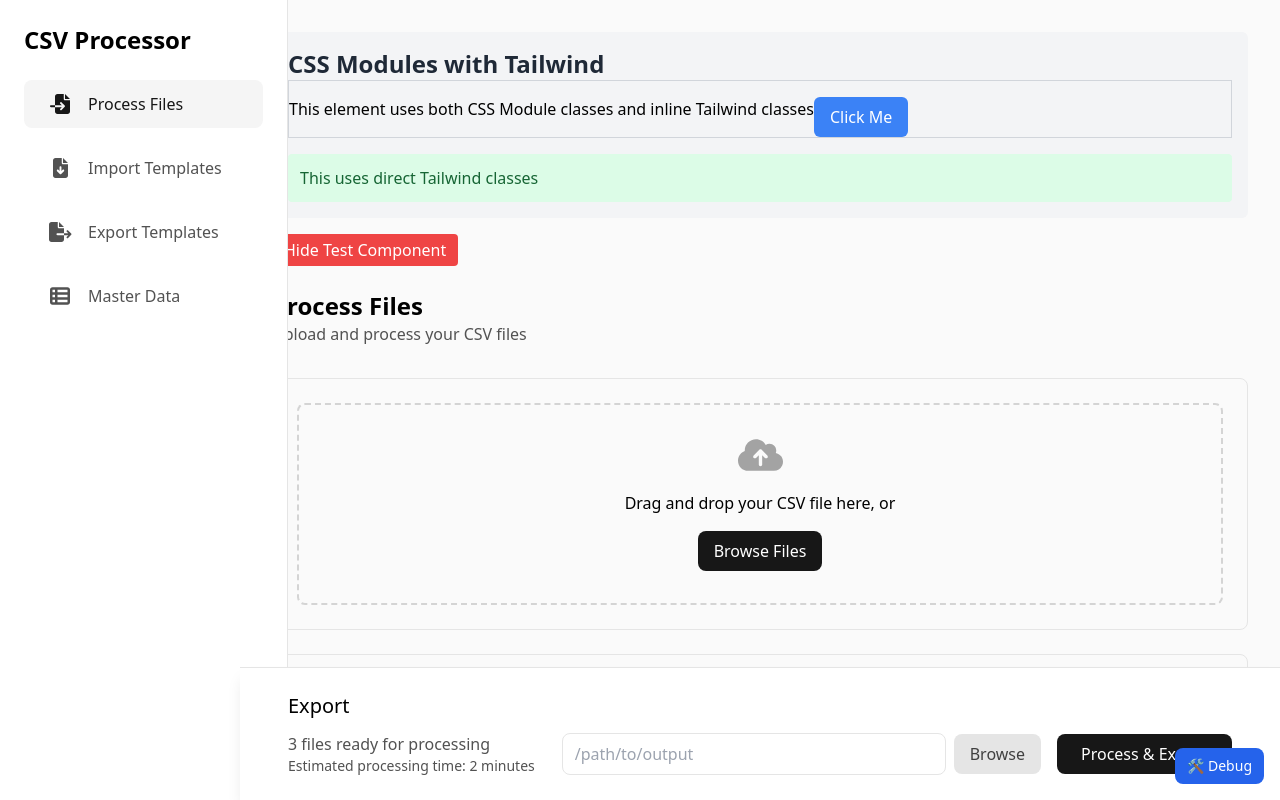
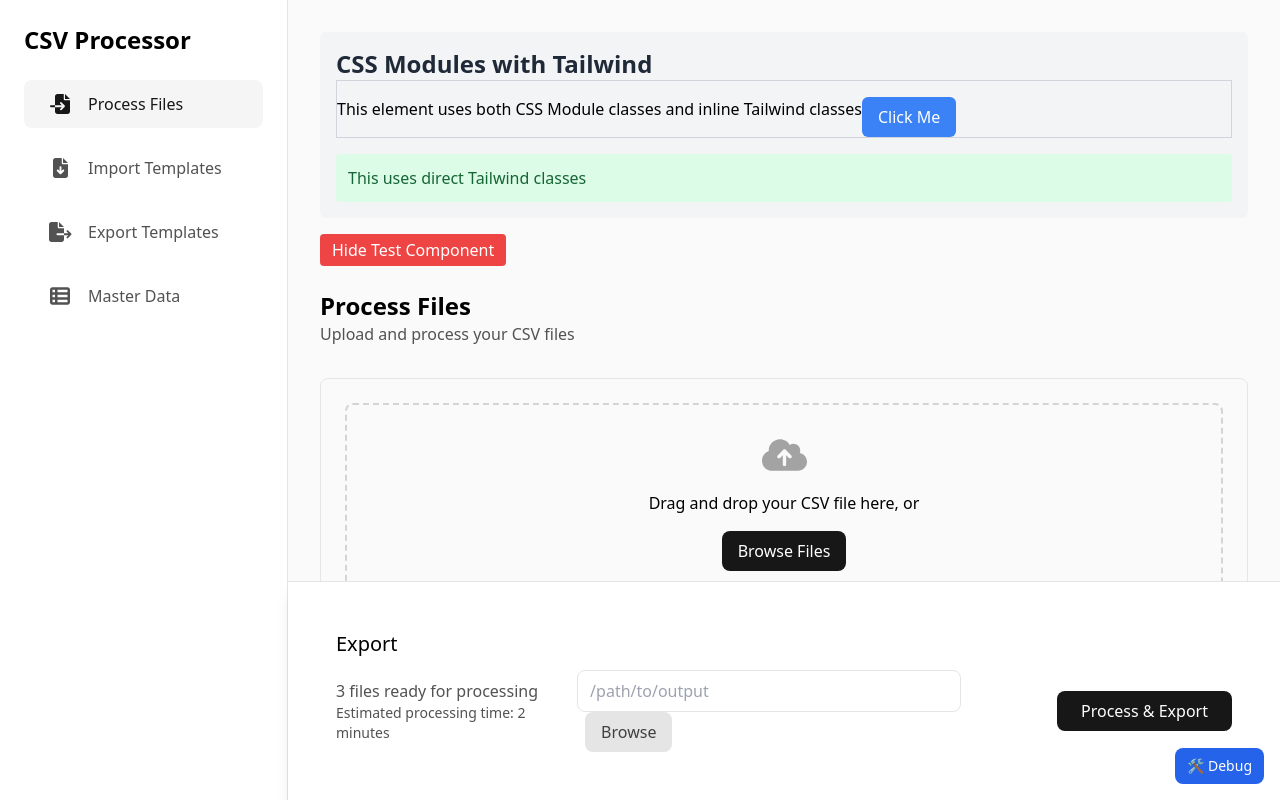
Before and after one commit to icebruce/BankBridge, a React (Vite) app: page / in a window 1280 px wide. Shown: the top 800 px of the page. Built offline with nearby package versions, Linux system fonts and the light colour scheme.

Commit message:
Update side gutter and flex

```diff
--- a/src/components/Layout/DashboardLayout.tsx
+++ b/src/components/Layout/DashboardLayout.tsx
@@ -14,27 +14,22 @@ const DashboardLayout: React.FC<DashboardLayoutProps> = ({
   return (
     <div className="flex min-h-screen bg-neutral-50">
       {/* Sidebar - fixed width, never shrinks */}
-      <div className="w-60 min-w-56 flex-shrink-0">
+      <div className="w-72 min-w-72 flex-shrink-0">
         {sidebar}
       </div>
 
       {/* Main content area - flexible, can scroll horizontally if needed */}
-      <div className="flex-1 min-w-0 overflow-x-auto">
-        {/* Content wrapper with max-width and centering */}
-        <div className="max-w-7xl mx-auto p-8">
-          {children}
-        </div>
+      <div className="flex-1 p-8">
+        {children}
       </div>
 
       {/* Sticky bar positioned relative to sidebar */}
       {stickyBar && (
         <div
-          className="fixed bottom-0 bg-white border-t border-neutral-200 shadow-lg"
-          style={{ left: '15rem', right: '0' }}
+          className="fixed bottom-0 bg-white border-t border-neutral-200 shadow-lg p-6"
+          style={{ left: '18rem', right: '0' }}
         >
-          <div className="max-w-7xl mx-auto px-6">
-            {stickyBar}
-          </div>
+          {stickyBar}
         </div>
       )}
     </div>
```
